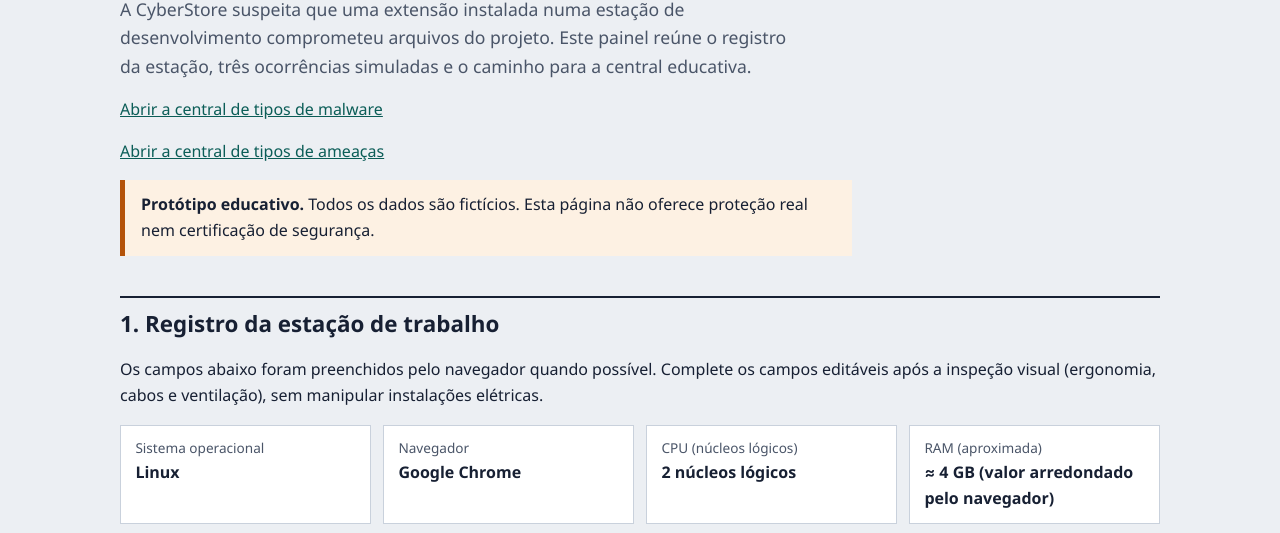
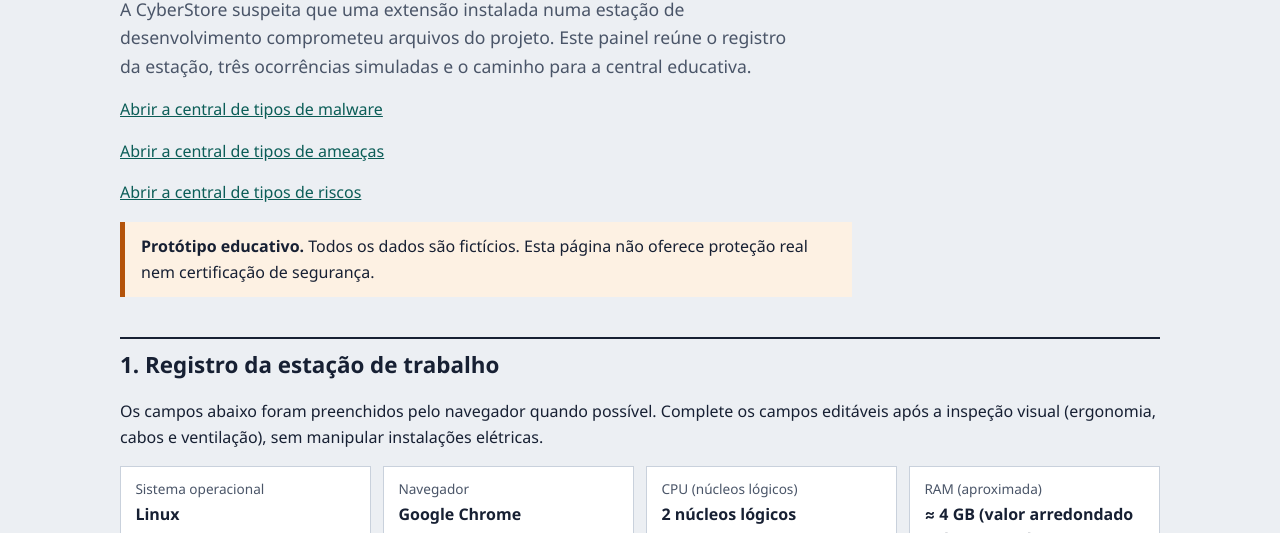
Before and after one commit to JorgeNoolasco/cyberstore-security, a plain HTML site: page index.html in a window 1280 px wide. Shown: the part 224-757 px from the top of the page. Drawn offline with Linux system fonts and the light colour scheme.

Commit message:
Update index.html

```diff
--- a/index.html
+++ b/index.html
@@ -23,6 +23,7 @@
   <p class="lead">A CyberStore suspeita que uma extensão instalada numa estação de desenvolvimento comprometeu arquivos do projeto. Este painel reúne o registro da estação, três ocorrências simuladas e o caminho para a central educativa.</p>
   <p><a href="malware.html">Abrir a central de tipos de malware</a></p>
   <p><a href="ameacas.html">Abrir a central de tipos de ameaças</a></p>
+  <p><a href="gestao-riscos.html">Abrir a central de tipos de riscos</a></p>
   <p class="aviso"><strong>Protótipo educativo.</strong> Todos os dados são fictícios. Esta página não oferece proteção real nem certificação de segurança.</p>
 
   <h2 id="estacao">1. Registro da estação de trabalho</h2>
```
